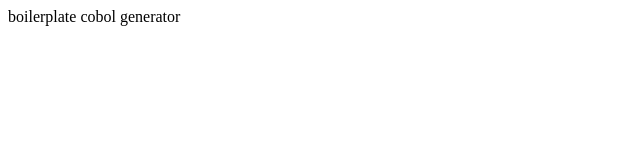
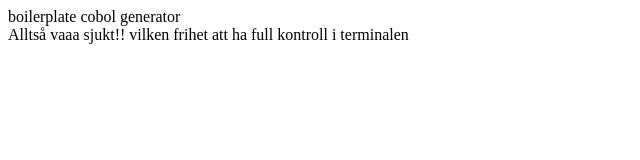
Before and after one commit to joakimmelen/tokajomesh, a plain HTML site: page index.html in a window 1280 px wide. Shown: the whole page, without its empty margins (0-640 px from the left). Drawn offline with Linux system fonts and the light colour scheme.

Commit message:
updates for Tom

```diff
--- a/index.html
+++ b/index.html
@@ -9,5 +9,6 @@
 </head>
 <body>
     <div>boilerplate cobol generator</div>
+    <div>Alltså vaaa sjukt!! vilken frihet att ha full kontroll i terminalen </div>
 </body>
 </html>
```
